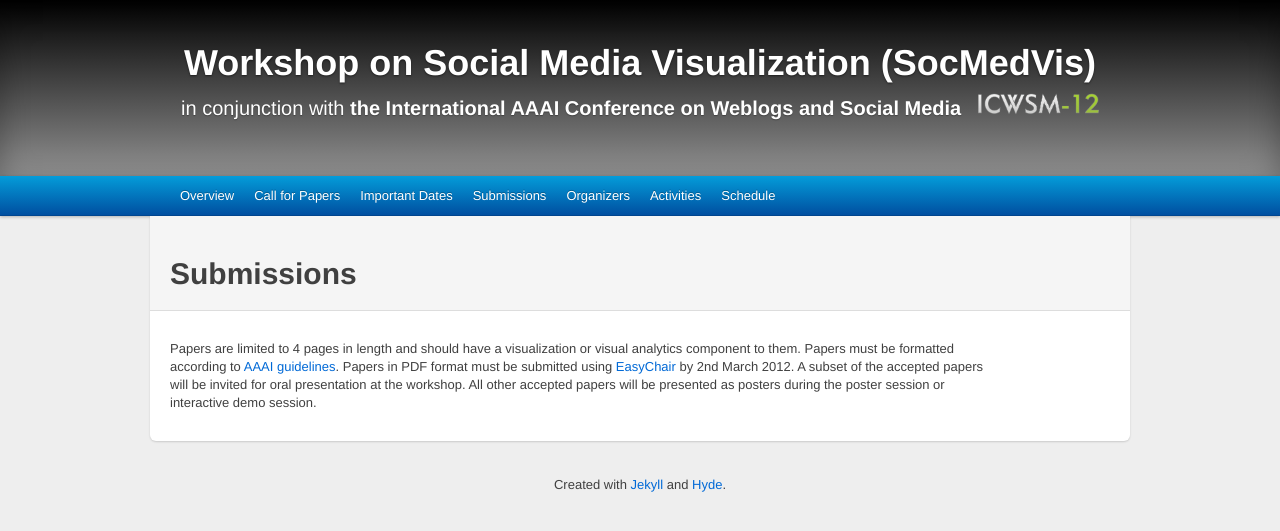
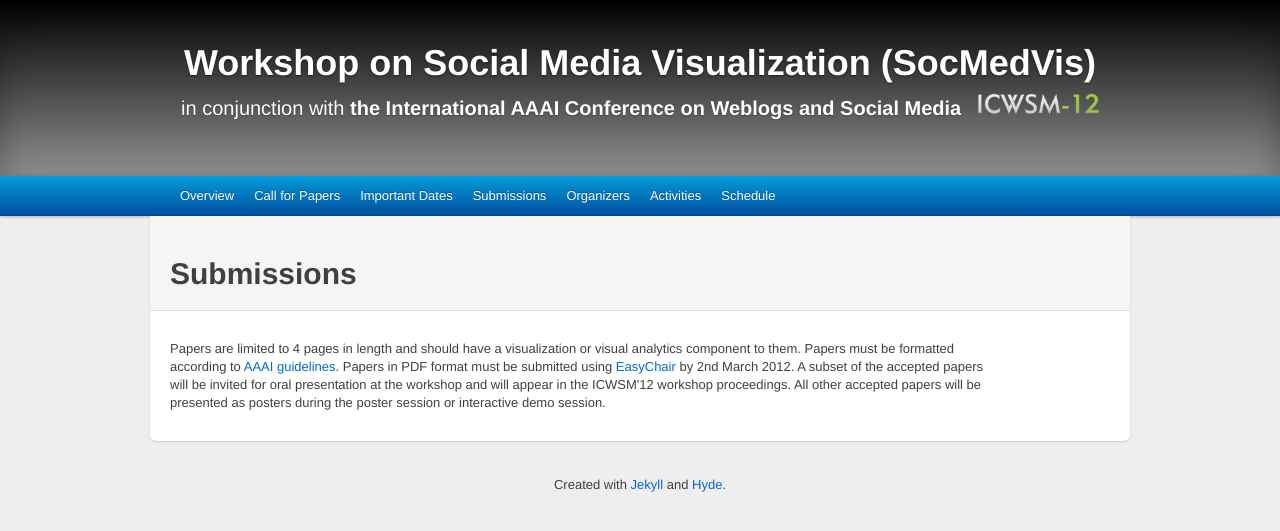
Before and after one commit to harrigan/socmedvis.ucd.ie, a Jekyll site: the page built from _source/submissions.html, in a window 1280 px wide. Shown: the top 531 px of the page. Built offline with Jekyll 4.4.1, drawn with Linux system fonts in a browser that asks for light colours; Markdown is read by kramdown in place of the engine named in the settings.

Commit message:
Added reference to workshop proceedings

```diff
--- a/_source/call_for_papers.html
+++ b/_source/call_for_papers.html
@@ -113,7 +113,7 @@
   <a href='http://www.easychair.org/conferences/?conf=socmedvis2012'>
     EasyChair
   </a>
-  by 2nd March 2012. A subset of the accepted papers will be invited for oral presentation at the workshop. All other accepted papers will be presented as posters during the poster session or interactive demo session.
+  by 2nd March 2012. A subset of the accepted papers will be invited for oral presentation at the workshop and will appear in the ICWSM'12 workshop proceedings. All other accepted papers will be presented as posters during the poster session or interactive demo session.
 </p>
 <p>
   The program will also include a madness session at the beginning of the workshop to allow anyone attending the workshop to briefly introduce themselves, their work, and state their positions and goals related to the scope of the workshop. If you are planning to attend the workshop you are welcome to send an email to conference organizers to ensure a slot in the madness session by 2nd April 2012.
--- a/_source/submissions.html
+++ b/_source/submissions.html
@@ -9,5 +9,5 @@
   <a href='http://www.easychair.org/conferences/?conf=socmedvis2012'>
     EasyChair
   </a>
-  by 2nd March 2012. A subset of the accepted papers will be invited for oral presentation at the workshop. All other accepted papers will be presented as posters during the poster session or interactive demo session.
+  by 2nd March 2012. A subset of the accepted papers will be invited for oral presentation at the workshop and will appear in the ICWSM'12 workshop proceedings. All other accepted papers will be presented as posters during the poster session or interactive demo session.
 </p>
```
Also changed, not shown: 2 other files.
